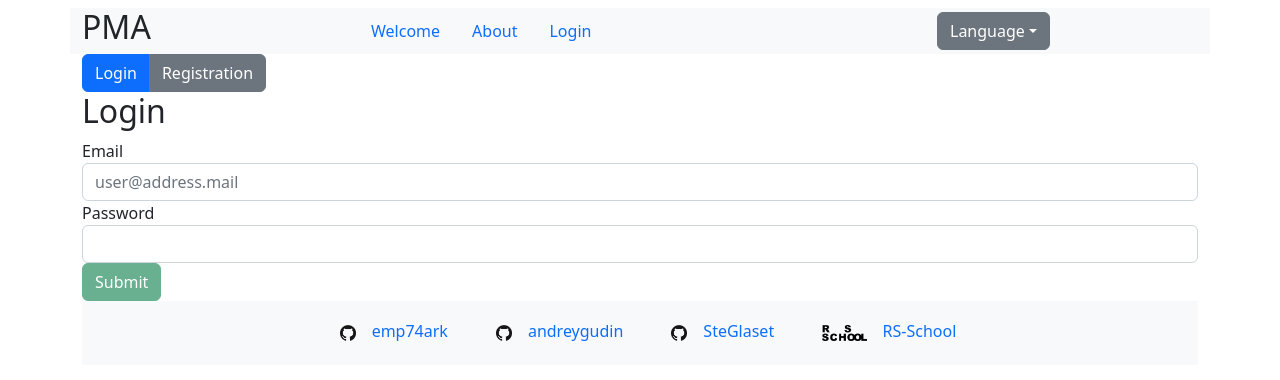
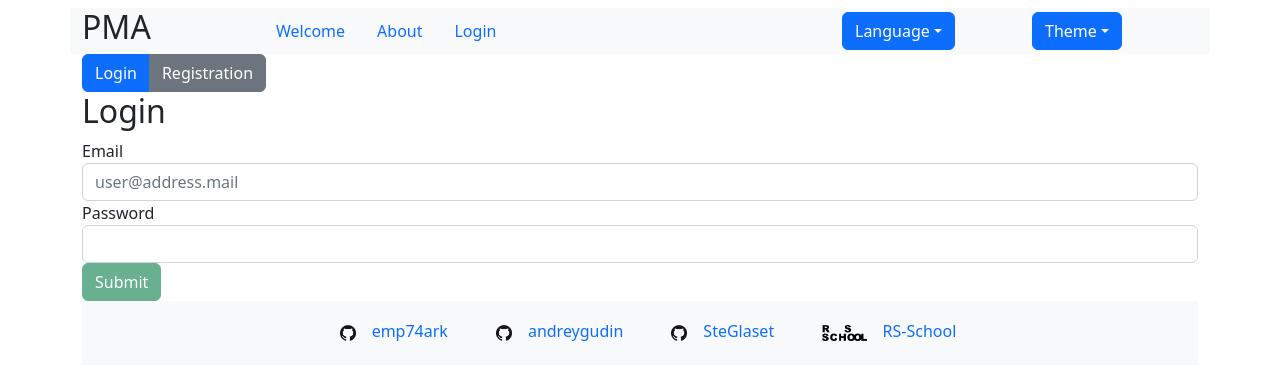
Before and after one commit to emp74ark/pma, a React (Create React App) app: page /auth in a window 1280 px wide. Shown: the top 380 px of the page. Built offline with nearby package versions, Linux system fonts and the light colour scheme.

Commit message:
feat: add app settings to redux store

```diff
--- a/src/components/Header/Header.tsx
+++ b/src/components/Header/Header.tsx
@@ -1,15 +1,25 @@
 import { FC } from 'react';
-import { Dropdown } from 'react-bootstrap';
+import { DropdownButton } from 'react-bootstrap';
 import DropdownItem from 'react-bootstrap/esm/DropdownItem';
-import DropdownMenu from 'react-bootstrap/esm/DropdownMenu';
-import DropdownToggle from 'react-bootstrap/esm/DropdownToggle';
-import { useSelector } from 'react-redux';
+import { useDispatch, useSelector } from 'react-redux';
+import { toggleLocale, toggleTheme } from '../../redux/settingsSlice';
 import { RootState } from '../../redux/store';
 import { NavCommon } from './Header.common';
 import { NavUser } from './Header.user';
 
 export const Header: FC = () => {
   const { login } = useSelector((state: RootState) => state.auth);
+  const dispatch = useDispatch();
+
+  const selectLocaleHandler = (key: string | null) => {
+    const value = key ? key : 'en';
+    dispatch(toggleLocale(value));
+  };
+
+  const selectThemeHandler = (key: string | null) => {
+    const value = key ? key : 'light';
+    dispatch(toggleTheme(value));
+  };
 
   return (
     <nav className="row bg-light align-items-center">
@@ -18,15 +28,24 @@ export const Header: FC = () => {
         {!login && <NavCommon />}
         {login && <NavUser />}
       </ul>
-      <Dropdown className="col">
-        <DropdownToggle variant="secondary" id="locale">
-          Language
-        </DropdownToggle>
-        <DropdownMenu>
-          <DropdownItem>English</DropdownItem>
-          <DropdownItem>Russian</DropdownItem>
-        </DropdownMenu>
-      </Dropdown>
+      <DropdownButton
+        className="col"
+        id="locale"
+        onSelect={(key) => selectLocaleHandler(key)}
+        title="Language"
+      >
+        <DropdownItem eventKey={'en'}>English</DropdownItem>
+        <DropdownItem eventKey={'ru'}>Russian</DropdownItem>
+      </DropdownButton>
+      <DropdownButton
+        className="col"
+        id="theme"
+        onSelect={(key) => selectThemeHandler(key)}
+        title="Theme"
+      >
+        <DropdownItem eventKey={'light'}>Light</DropdownItem>
+        <DropdownItem eventKey={'dark'}>Dark</DropdownItem>
+      </DropdownButton>
     </nav>
   );
 };
--- /dev/null
+++ b/src/redux/settingsSlice.ts
@@ -0,0 +1,23 @@
+import { createSlice, PayloadAction } from '@reduxjs/toolkit';
+import { SettingsState } from '../shared/interfaces';
+
+const initialState: SettingsState = {
+  locale: 'en',
+  theme: 'light',
+};
+
+const localeSlice = createSlice({
+  name: 'locale',
+  initialState,
+  reducers: {
+    toggleLocale: (state, action: PayloadAction<string>) => {
+      state.locale = action.payload;
+    },
+    toggleTheme: (state, action: PayloadAction<string>) => {
+      state.theme = action.payload;
+    },
+  },
+});
+
+export const { toggleLocale, toggleTheme } = localeSlice.actions;
+export default localeSlice.reducer;
--- a/src/redux/store.ts
+++ b/src/redux/store.ts
@@ -1,10 +1,12 @@
 import { configureStore } from '@reduxjs/toolkit';
 import { setupListeners } from '@reduxjs/toolkit/dist/query';
 import authSlice from './authSlice';
+import settingsSlice from './settingsSlice';
 
 export const store = configureStore({
   reducer: {
     auth: authSlice,
+    setting: settingsSlice,
   },
   middleware: (getDefaultMiddleware) => getDefaultMiddleware(),
 });
--- a/src/shared/interfaces.ts
+++ b/src/shared/interfaces.ts
@@ -37,3 +37,8 @@ export interface AuthState {
   token: string | undefined;
   mode: 'login' | 'registration';
 }
+
+export interface SettingsState {
+  locale: string;
+  theme: string;
+}
```
